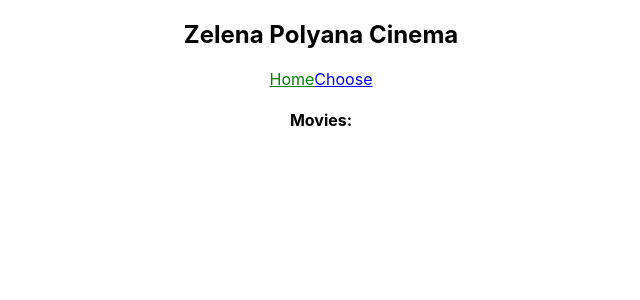
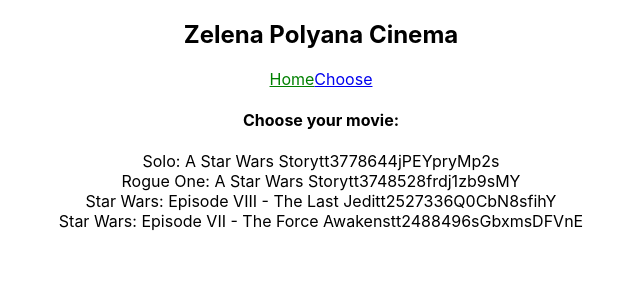
Before and after one commit to orlinivanov/cinema-app, a React (Create React App) app: page /home in a window 1280 px wide. Shown: the top 300 px of the page, without its empty margins (319-959 px from the left). Built offline with nearby package versions, Linux system fonts and the light colour scheme.

Commit message:
fixing home component

```diff
--- a/src/App.js
+++ b/src/App.js
@@ -10,12 +10,15 @@
       selectedMovie: {},
       rows: [],
       tickets: 3,
-      selectedSeats: []
+      selectedSeats: [],
+      movies: []
     }
     this.onSeatClicked = this.onSeatClicked.bind(this);
+    this.getMovieList = this.getMovieList.bind(this);
   }
   componentDidMount() {
     // console.log(this.props);
+    this.getMovieList();
     fetch('/hall.json')
       .then((res) => res.json())
       .then((data) => {
@@ -63,7 +66,7 @@
           <h1>Zelena Polyana Cinema</h1>
           <Navigation />
         </header>
-        <AppRouter state={this.state} onSeatClicked={this.onSeatClicked} onConfirmClicked={this.onConfirmClicked} getMovieList={this.getMovieList} />
+        <AppRouter state={this.state} onSeatClicked={this.onSeatClicked} onConfirmClicked={this.onConfirmClicked} getMovieList={this.getMovieList} movies={this.state.movies} />
       </section>
     );
   }
--- a/src/AppRouter.js
+++ b/src/AppRouter.js
@@ -8,8 +8,8 @@
   // console.log(props);
   return (
     <Switch>
-            <Route path='/home' component={Home} getMovieList={props.getMovieList} />
-            <Route path='/choose' render={() => <Choose state={props.state} onSeatClicked={props.onSeatClicked} onConfirmClicked={props.onConfirmClicked}/>} />
+      <Route path='/home' render={() => <Home getMovieList={props.getMovieList} movies={props.movies} />} />
+      <Route path='/choose' render={() => <Choose state={props.state} onSeatClicked={props.onSeatClicked} onConfirmClicked={props.onConfirmClicked} />} />
       {/* <Route path='/ticket' component={AllItems} /> */}
     </Switch>
   )
--- a/src/components/Home.js
+++ b/src/components/Home.js
@@ -1,30 +1,20 @@
-import React, { Component } from 'react';
+import React from 'react';
 
-export default class Home extends Component {
-  constructor(props) {
-    super(props);
-    // console.log(props);
-    this.state = {
-      movies: []
-    };
-    // this.state = stateFromChildren(this.props.children);
-    // this.onChange = this.onChange.bind(this);
-    // this.onSubmit = this.onSubmit.bind(this);
-  }
-
-  componentDidMount() {
+const Home = (props) => {
+  console.log(props);
   // props.getMovieList();
-  }
-
-  render() {
-    console.log(this.state);
   return (
     <div>
-        <h4>Movies:</h4>
-        {this.state.movies.map((movie, i) => (
-          <div key={i}>{movie.title}</div>
+      <h4>Choose your movie:</h4>
+      {props.movies.map((movie, i) => (
+        <div key={i} className='pick-movie-container'>
+          <span>{movie.title}</span>
+          <span>{movie.imdbId}</span>
+          <span>{movie.trailerYouTubeId}</span>
+        </div>
       ))}
     </div>
   );
 }
-}
+
+export default Home;
```
Lines whose indentation alone changed are shown as unchanged.
